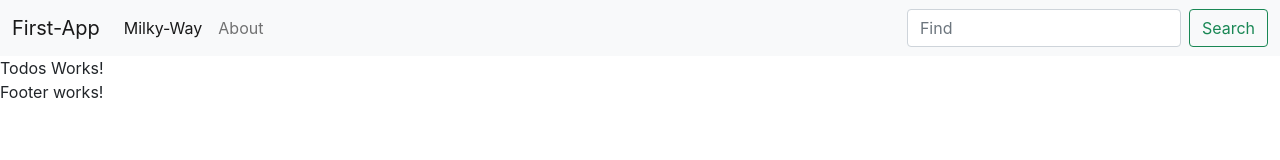
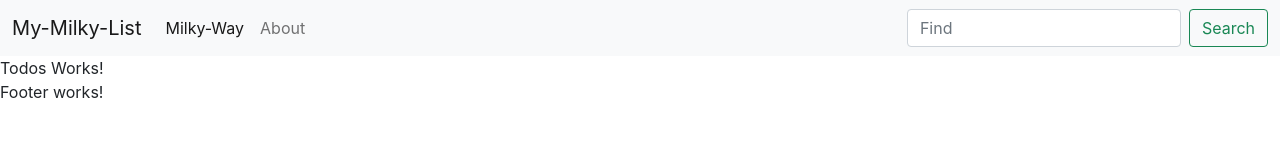
Before and after one commit to DZ521111/on-mars, a React (Create React App) app: page / in a window 1280 px wide. Shown: the top 160 px of the page. Built offline with nearby package versions, Linux system fonts and the light colour scheme.

Commit message:
used props and default props!

```diff
--- a/src/App.js
+++ b/src/App.js
@@ -8,7 +8,7 @@ import { Todo } from "./my_components/Todo";
 function App() {
   return (
     <>
-      <Header />
+      <Header title = "My-Milky-List" searchBar = {true}/>
       <Todos>
         <Todo />
       </Todos>
--- a/src/my_components/Header.js
+++ b/src/my_components/Header.js
@@ -1,11 +1,13 @@
 import React from "react";
+import PropTypes from 'prop-types'
 
-export default function Header() {
+
+export default function Header(props) {
     return (
         <nav className="navbar navbar-expand-lg navbar-light bg-light">
             <div className="container-fluid">
                 <a className="navbar-brand" href="#">
-                    First-App
+                    {props.title}
                 </a>
                 <button
                     className="navbar-toggler"
@@ -31,14 +33,27 @@ export default function Header() {
                             </a>
                         </li>
                     </ul>
-                    <form className="d-flex">
+                    { props.searchBar ? <form className="d-flex">
                         <input className="form-control me-2" type="search" placeholder="Find" aria-label="Search" />
                         <button className="btn btn-outline-success" type="submit">
                             Search
                         </button>
-                    </form>
+                    </form> : "searchBar boolean is {false}"}
                 </div>
             </div>
         </nav>
     );
 }
+
+// DefaultProps used for provide default value to component props
+Header.defaultProps = {
+    title: "Default-Title",
+    searchBar: true
+}
+
+// for robustness of variables or objects props (not necessary but do it)
+Header.propTypes = {
+    title: PropTypes.string,
+    searchBar: PropTypes.bool.isRequired    // isRequired used for when you user didn't provide value from parent component or didn't mentioned
+                                            // in defaultProps then it will shows the error.
+}
```
